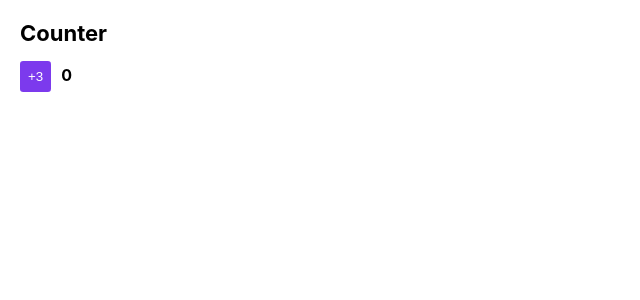
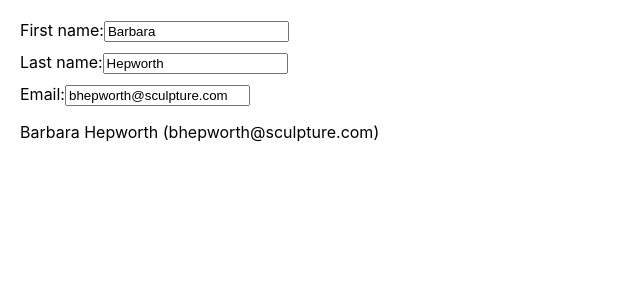
Before and after one commit to becasualle/devsurge-react-course, a React (Create React App) app: page / in a window 1280 px wide. Shown: the top 300 px of the page, without its empty margins (0-640 px from the left). Built offline with nearby package versions, Linux system fonts and the light colour scheme.

Commit message:
Обновление объекта в состоянии

```diff
--- a/src/App.jsx
+++ b/src/App.jsx
@@ -1,9 +1,9 @@
-import { StateAsSnapshot } from './State';
+import { StateObjectForm } from './State';
 
 export default function App() {
   return (
     <>
-      <StateAsSnapshot />
+      <StateObjectForm />
     </>
   );
 }
--- /dev/null
+++ b/src/State/StateObject.jsx
@@ -0,0 +1,78 @@
+import { useState } from 'react';
+export default function MovingDot() {
+  const [position, setPosition] = useState({
+    x: 0,
+    y: 0,
+  });
+  return (
+    <div
+      onPointerMove={(e) => {
+        setPosition({
+          x: e.clientX,
+          y: e.clientY,
+        });
+      }}
+      style={{
+        position: 'relative',
+        width: '100vw',
+        height: '100vh',
+      }}
+    >
+      <div
+        style={{
+          position: 'absolute',
+          backgroundColor: 'red',
+          borderRadius: '50%',
+          transform: `translate(${position.x}px, ${position.y}px)`,
+          left: -10,
+          top: -10,
+          width: 20,
+          height: 20,
+        }}
+      />
+    </div>
+  );
+}
+
+export function Form() {
+  const [person, setPerson] = useState({
+    firstName: 'Barbara',
+    lastName: 'Hepworth',
+    email: 'bhepworth@sculpture.com',
+  });
+
+  function handleChange(e) {
+    setPerson({
+      ...person,
+      [e.target.name]: e.target.value,
+    });
+  }
+
+  return (
+    <>
+      <label style={{ display: 'block', marginBottom: '10px' }}>
+        First name:
+        <input
+          value={person.firstName}
+          name="firstName"
+          onChange={handleChange}
+        />
+      </label>
+      <label style={{ display: 'block', marginBottom: '10px' }}>
+        Last name:
+        <input
+          value={person.lastName}
+          name="lastName"
+          onChange={handleChange}
+        />
+      </label>
+      <label style={{ display: 'block', marginBottom: '10px' }}>
+        Email:
+        <input value={person.email} name="email" onChange={handleChange} />
+      </label>
+      <p>
+        {person.firstName} {person.lastName} ({person.email})
+      </p>
+    </>
+  );
+}
--- a/src/State/index.js
+++ b/src/State/index.js
@@ -2,5 +2,14 @@ import StatefullGalerry from './Statefull';
 import StatelessGalerry from './Stateless';
 import MultipleStates from './multipleStates';
 import StateAsSnapshot from './StateAsSnapshot';
+import StateObject from './StateObject';
+import { Form as StateObjectForm } from './StateObject';
 
-export { StatelessGalerry, StatefullGalerry, MultipleStates, StateAsSnapshot };
+export {
+  StatelessGalerry,
+  StatefullGalerry,
+  MultipleStates,
+  StateAsSnapshot,
+  StateObject,
+  StateObjectForm,
+};
```
Also changed, not shown: src/State/mutating.js (added, +15 -0 lines).
